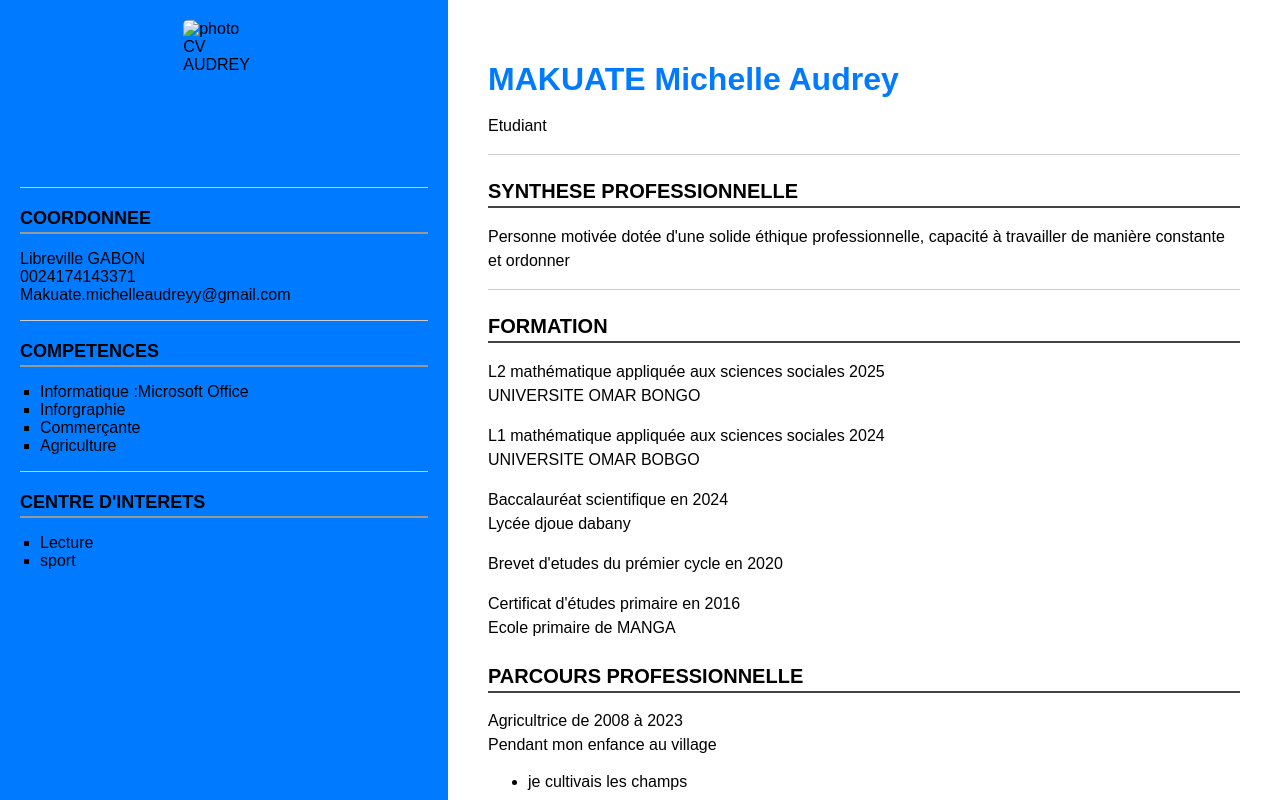
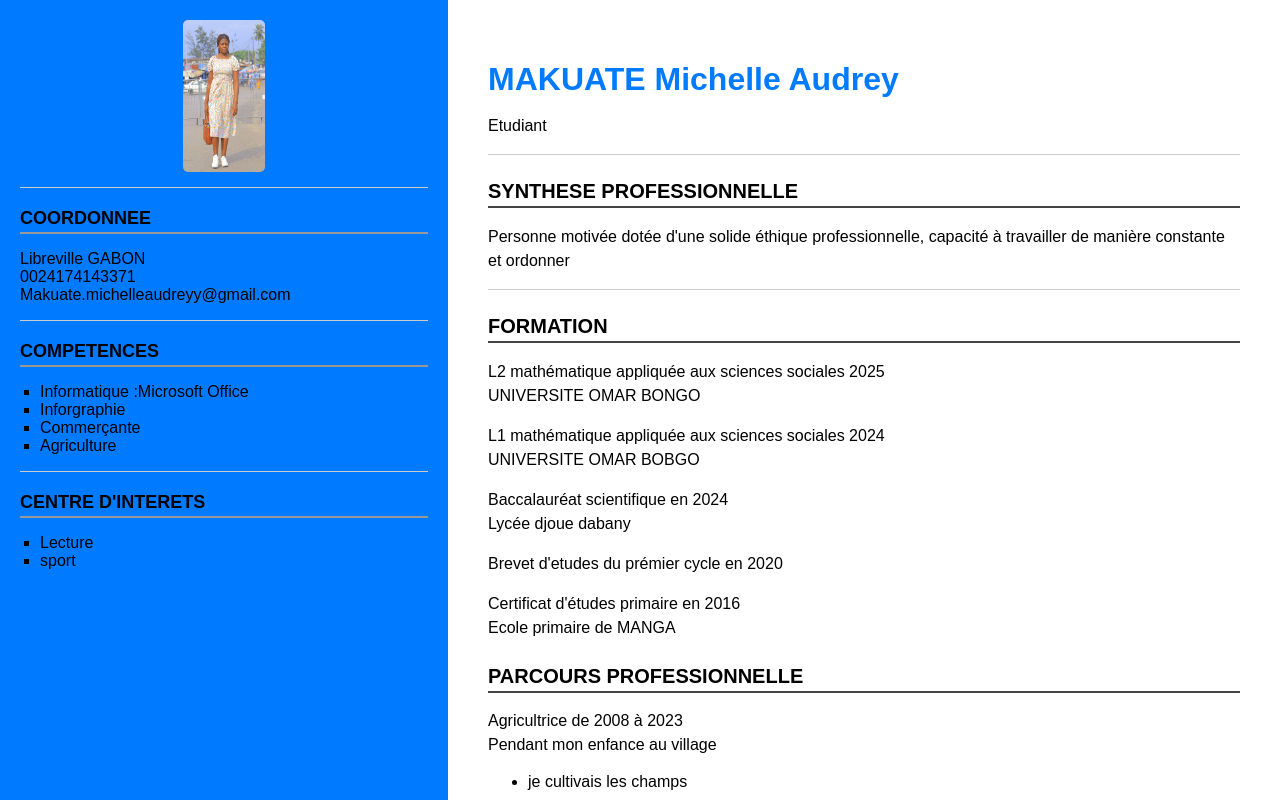
Before and after one commit to audrey-mak/Audrey_cv, a plain HTML site: page index.html in a window 1280 px wide. Drawn offline with Linux system fonts and the light colour scheme.

Commit message:
Fix HTML structure and update image source

```diff
--- a/index.html
+++ b/index.html
@@ -9,7 +9,7 @@
 </head>
 <body>
     <div class="section_gauche">
-        <img src="media\photo.jpg" alt="photo CV AUDREY"height="20%" width="20%"/>
+        <img src="photo.jpg" alt="photo CV AUDREY"height="20%" width="20%"/>
         <hr/>
         <h2>COORDONNEE </h2>
         <p>Libreville GABON <br> 0024174143371<br>Makuate.michelleaudreyy@gmail.com</p>
```
